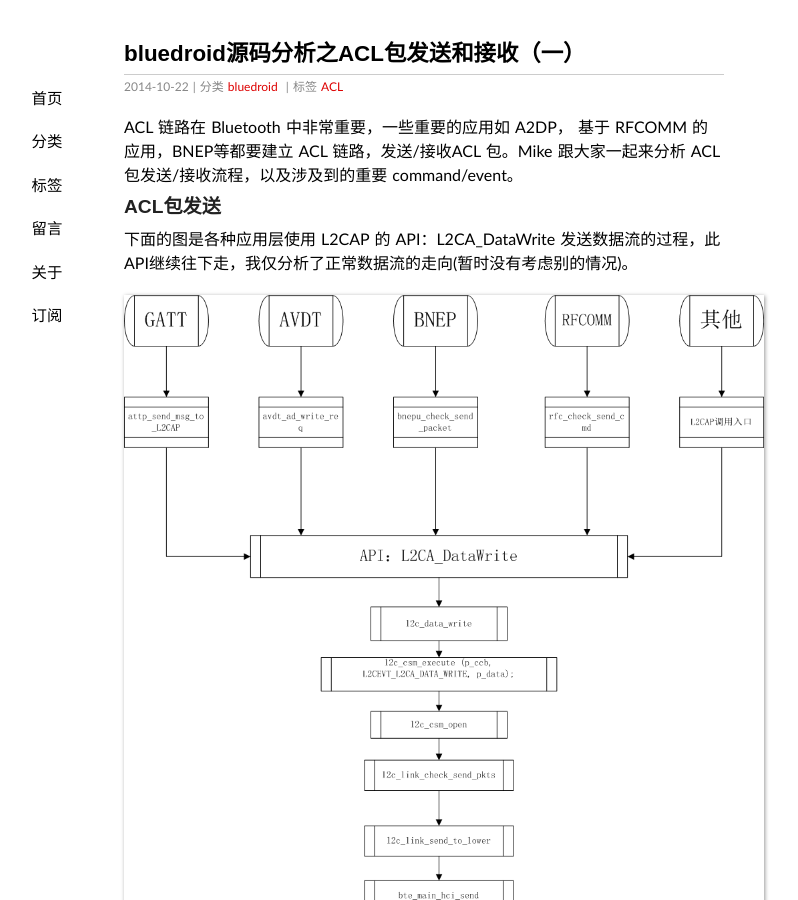
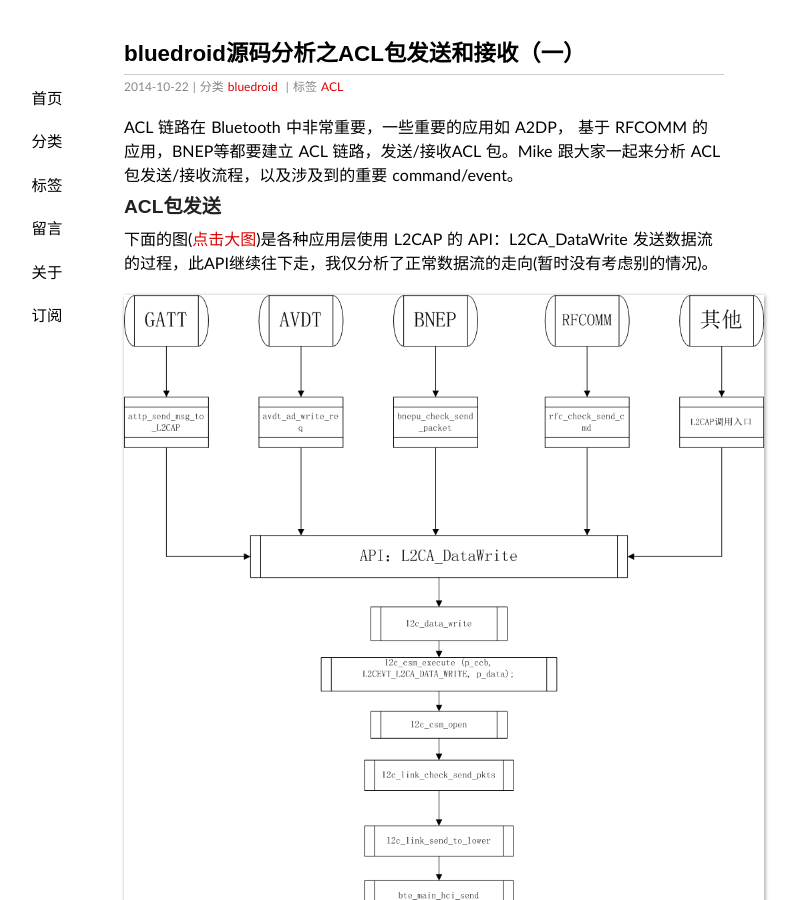
Before and after one commit to JefferyWong/stackvoid.github.io, a Jekyll site: the page built from _posts/2014-10-22-ACL-Send-Recv-Data - 1.md, in a window 1280 px wide and 900 px high. Shown: the whole window, without its empty margins (216-1014 px from the left). Built offline with Jekyll 4.4.1, drawn with Linux system fonts in a browser that asks for light colours; some web fonts are replaced; Markdown is read by kramdown in place of the engine named in the settings; comment, search, counter and statistics services are not loaded.

Commit message:
Update 2014-10-22-ACL-Send-Recv-Data - 1.md

```diff
--- a/_posts/2014-10-22-ACL-Send-Recv-Data - 1.md
+++ b/_posts/2014-10-22-ACL-Send-Recv-Data - 1.md
@@ -9,7 +9,7 @@ ACL 链路在 Bluetooth 中非常重要，一些重要的应用如 A2DP，  基
 
 ### ACL包发送
 
-下面的图是各种应用层使用 L2CAP 的 API：L2CA_DataWrite 发送数据流的过程，此API继续往下走，我仅分析了正常数据流的走向(暂时没有考虑别的情况)。
+下面的图([点击大图](stackvoid/stackvoid.github.io/blob/master/album/ACL_send.png))是各种应用层使用 L2CAP 的 API：L2CA_DataWrite 发送数据流的过程，此API继续往下走，我仅分析了正常数据流的走向(暂时没有考虑别的情况)。
 
 ![ACL_01](/album/ACL_send.png)
 
```
